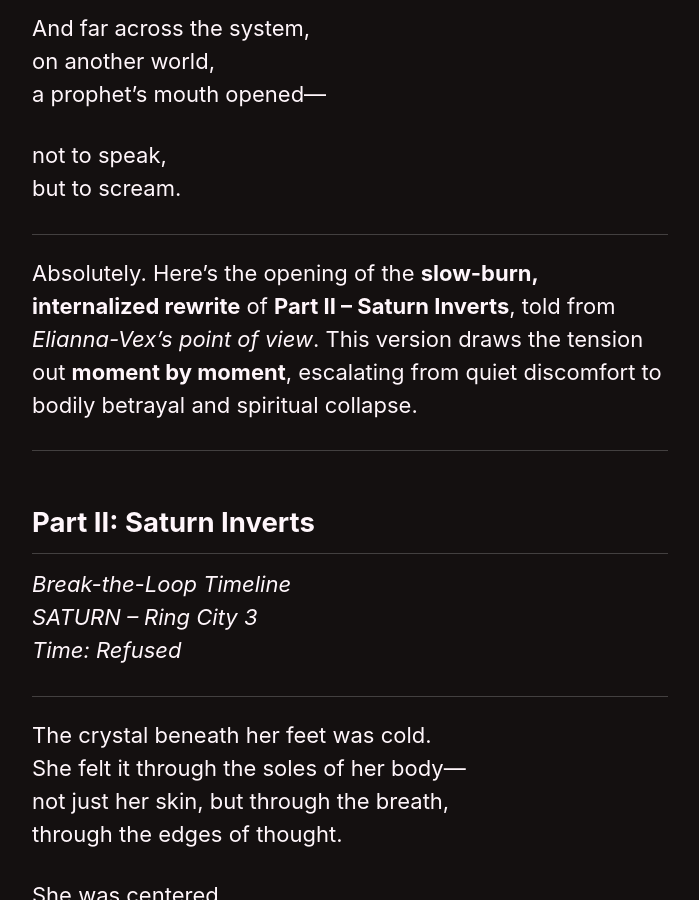
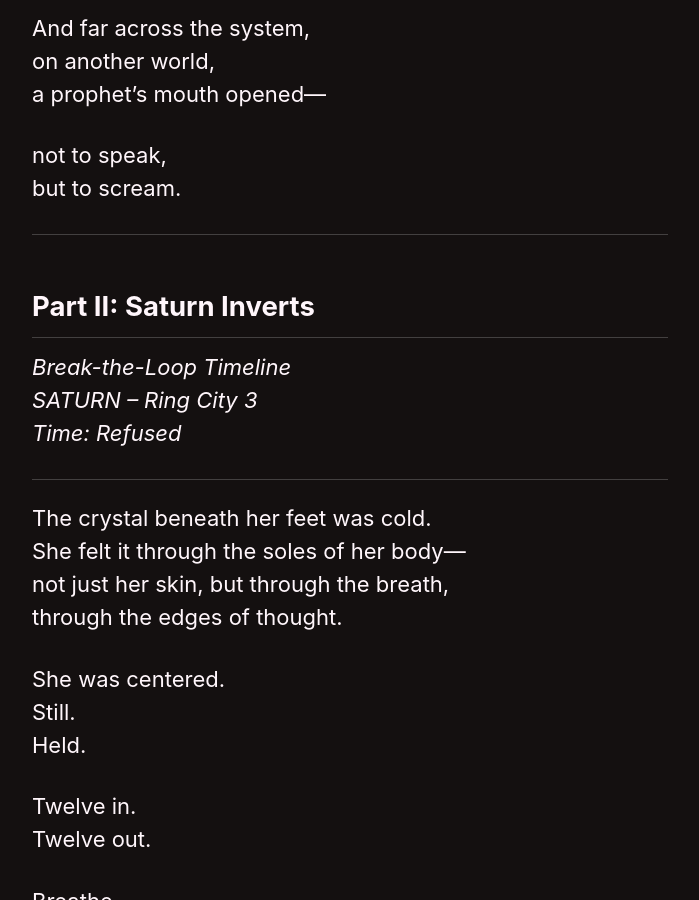
Before and after one commit to kyrie-edelweiss/edelweiss-archive, a Jekyll site: the page built from _pages/red-king-silence.md, in a window 1280 px wide and 900 px high, scrolled down 14301 px. Shown: the whole window, without its empty margins (290-989 px from the left). Built offline with Jekyll 4.4.1, drawn with Linux system fonts in a browser that asks for light colours; cached includes are drawn as plain includes; our own code applies the rules of GitHub Pages for plain Markdown files.

Commit message:
Update red-king-silence.md

```diff
--- a/_pages/red-king-silence.md
+++ b/_pages/red-king-silence.md
@@ -463,10 +463,6 @@ a prophet’s mouth opened—
 
 not to speak,
 but to scream.
-
----
-
-Absolutely. Here's the opening of the **slow-burn, internalized rewrite** of **Part II – Saturn Inverts**, told from *Elianna-Vex’s point of view*. This version draws the tension out **moment by moment**, escalating from quiet discomfort to bodily betrayal and spiritual collapse.
 
 ---
 
```
